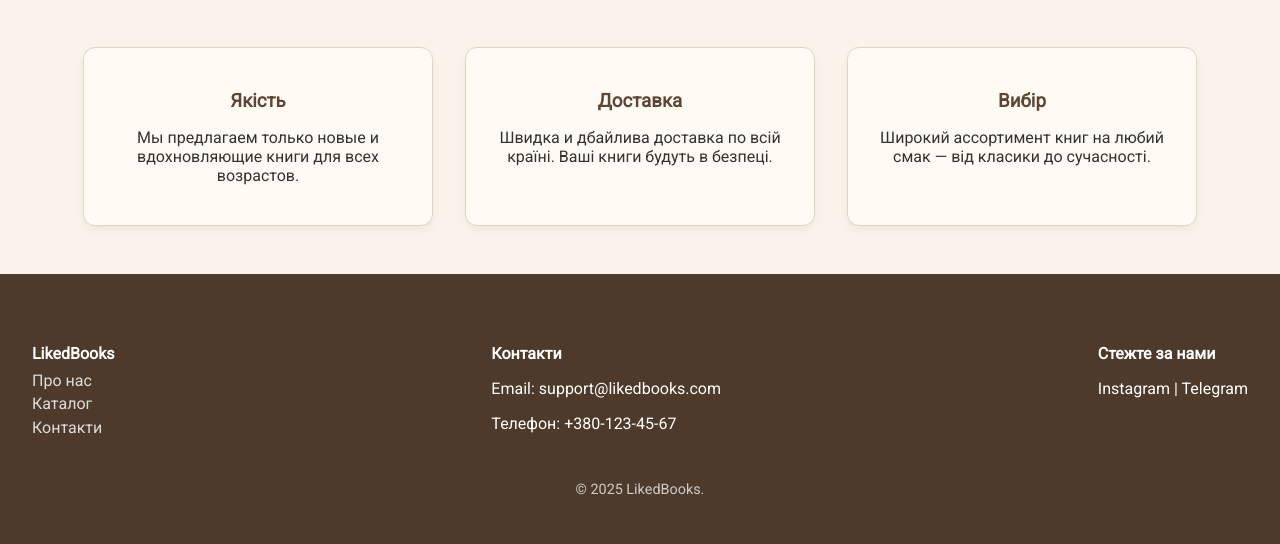
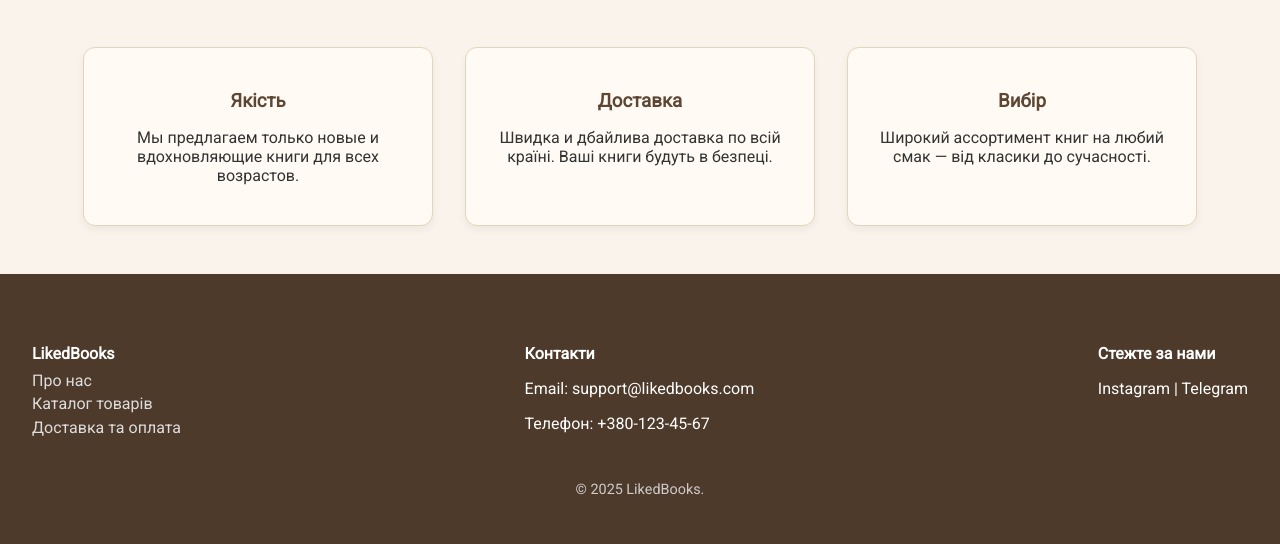
Before and after one commit to shevchenko-nikita/bookstore, a Django app: page / in a window 1280 px wide. Shown: the part 1033-1577 px from the top of the page. Run offline with Django 4.2, Linux system fonts and the light colour scheme.

Commit message:
update links in footer

```diff
--- a/products/templates/products/partials/footer.html
+++ b/products/templates/products/partials/footer.html
@@ -3,8 +3,8 @@
     <div class="footer-section">
         <h4>LikedBooks</h4>
         <a href="#">Про нас</a>
-        <a href="#">Каталог</a>
-        <a href="#">Контакти</a>
+        <a href="{% url "products" %}">Каталог товарів</a>
+        <a href="{% url "delivery" %}">Доставка та оплата</a>
     </div>
     <div class="footer-section">
         <h4>Контакти</h4>
```
